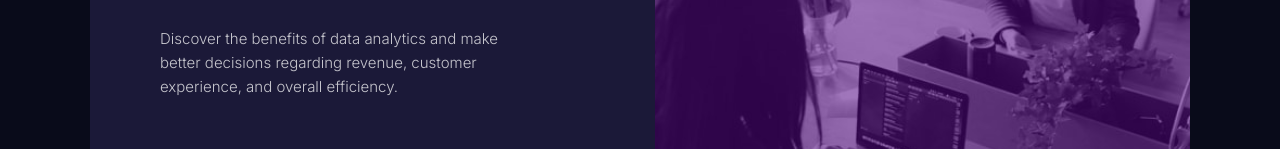
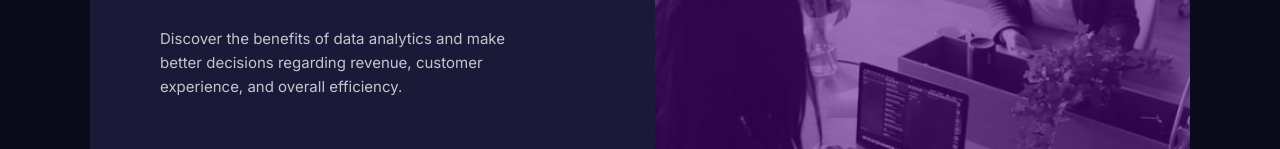
Before and after one commit to web-dev-pasta/Stats-preview-card-component, a plain HTML site: page index.html in a window 1280 px wide. Shown: the part 368-517 px from the top of the page. Drawn offline with Linux system fonts and the light colour scheme; a web font is replaced by a local one.

Commit message:
Modified Some Styling

```diff
--- a/main.css
+++ b/main.css
@@ -69,9 +69,9 @@ body {
 .card .text > p:nth-child(2) {
   line-height: 1.6;
   color: var(--slightly-transparent-white-p);
-  font-weight: 300;
+  font-weight: 400;
   font-size: 15px;
-  max-width: 380px;
+  max-width: 350px;
   margin-bottom: 56px;
 }
 .card .text .data {
```
